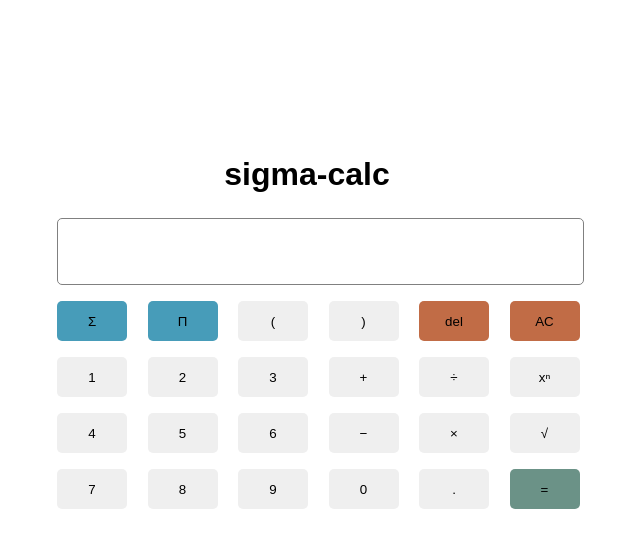
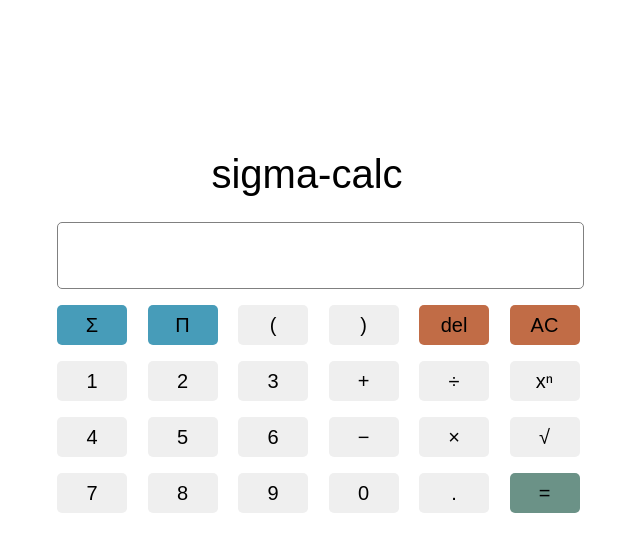
Before and after one commit to niallpaterson/sigma-calc, a website: page index.html in a window 1280 px wide. Shown: the whole page, without its empty margins (333-973 px from the left). Drawn offline with nearby package versions, Linux system fonts and the light colour scheme; files that its build step writes are made by us from their sources.

Commit message:
chore: Add import

```diff
--- a/scss/main.scss
+++ b/scss/main.scss
@@ -1 +1 @@
-@import 'partials/layout.scss', 'partials/reset.scss', 'partials/colours'
+@import 'partials/layout.scss', 'partials/reset.scss', 'partials/colours', 'partials/fonts'
```
